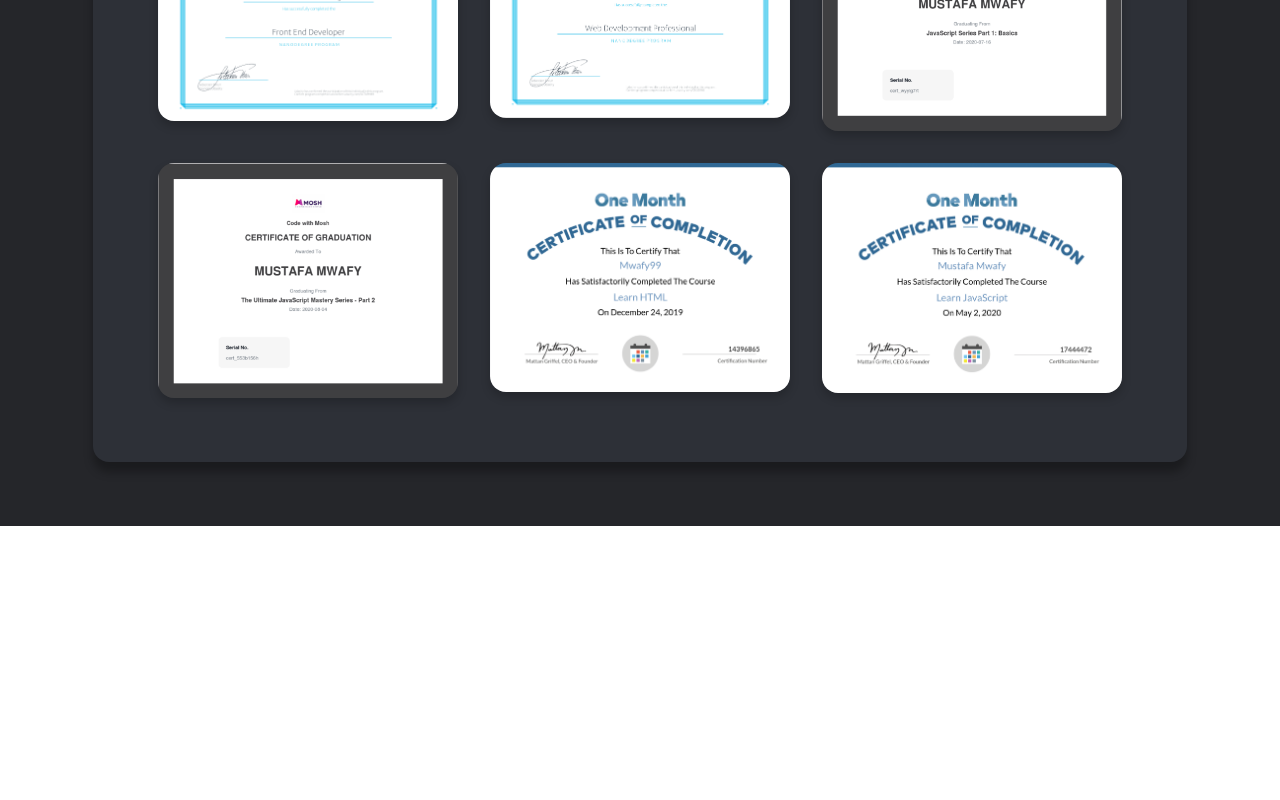
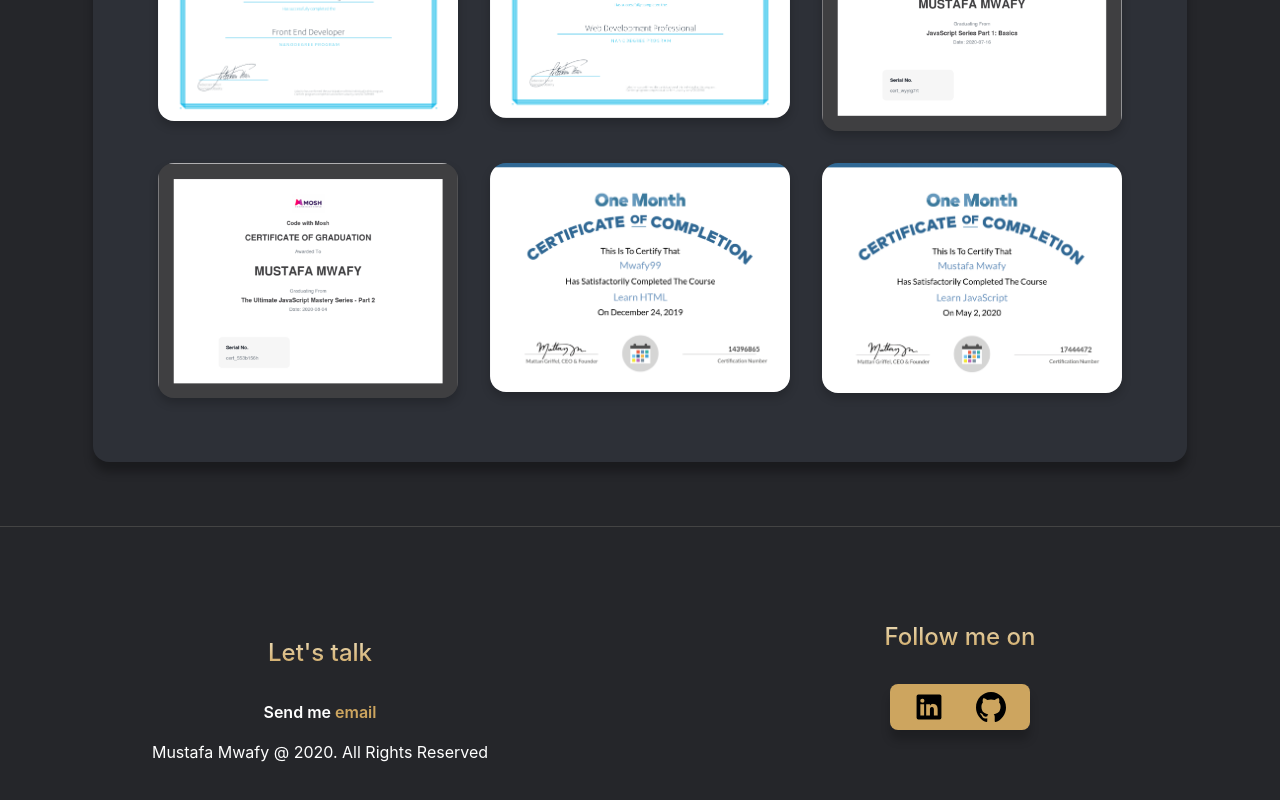
Before and after one commit to mwafy092/Mwafy-Landing-Page, a React (Create React App) app: page /about in a window 1280 px wide. Shown: the part 980-1780 px from the top of the page. Before the commit the page ends 1506 px from the top, so only its background shows below. Built offline with nearby package versions, Linux system fonts and the light colour scheme.

Commit message:
site update 7

```diff
--- a/src/components/App.js
+++ b/src/components/App.js
@@ -3,6 +3,7 @@
 import Home from './Home';
 import About from './About';
 import Projects from './Projects';
+import Footer from './Footer';
 import { BrowserRouter as Router, Route, Switch } from 'react-router-dom';
 class App extends Component {
     state = {};
@@ -17,6 +18,7 @@
                         <Route path='/about' component={About} />
                         <Route path='/projects' component={Projects} />
                     </Switch>
+                    <Footer />
                 </Router>
             </div>
         );
--- a/src/components/Home.jsx
+++ b/src/components/Home.jsx
@@ -2,14 +2,12 @@
 import Header from './Header';
 import AboutBlock from './AboutBlock';
 import ProjectsBlock from './ProjectsBlock';
-import Footer from './Footer';
 function Home() {
     return (
         <div>
             <Header />
             <AboutBlock />
             <ProjectsBlock />
-            <Footer />
         </div>
     );
 }
```
